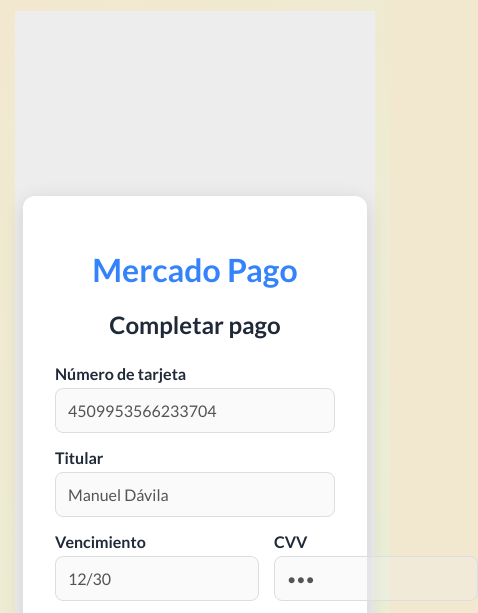
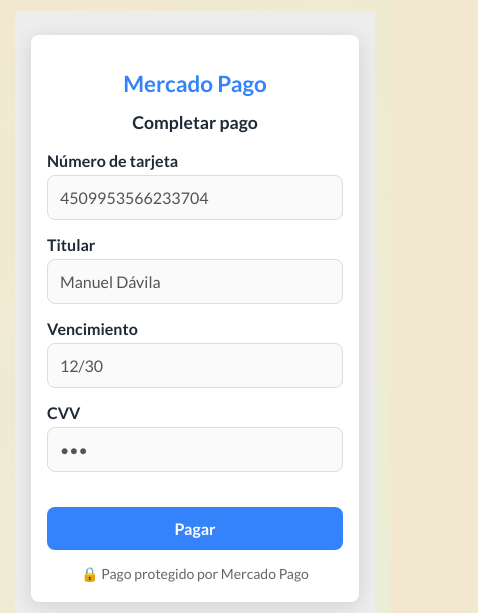
Before and after one commit to TiziCarrizo/ICS_G3_4K4_2026, an Angular app in the folder TrabajosPracticos/Practico_6/frontend/: page /mercado-pago in a window 390 px wide. Shown: the part 231-844 px from the top of the page, 478 px wide, since content can reach past the window. Built offline with nearby package versions, Linux system fonts and the light colour scheme.

Commit message:
90090: Modificaciones en mercado-pago

```diff
--- a/TrabajosPracticos/Practico_6/frontend/src/app/pages/comprar-entrada/comprar-entrada.ts
+++ b/TrabajosPracticos/Practico_6/frontend/src/app/pages/comprar-entrada/comprar-entrada.ts
@@ -97,21 +97,18 @@
         const formaPagoId = Number(this.form.get('formaPago')?.value);
         const formaPagoNombre = this.getFormaPagoNombre(formaPagoId);
 
+        if (formaPagoNombre === 'TARJETA') {
+            this.router.navigate(['/mercado-pago'], { state: { payload } });
+            this.isSubmitting = false;
+            return;
+        }
+
         try {
             const headers = new HttpHeaders({ 'Content-Type': 'application/json' });
-
-      // 1. Petición a la API
             await firstValueFrom(
             this.httpClient.post(`${this.apiBaseUrl}/api/compras/`, payload, { headers })
             );
 
-      // 2. Si es tarjeta, redirigimos al simulador
-      if (formaPagoNombre === 'TARJETA') {
-        this.router.navigate(['/mercado-pago']);
-        return;
-      }
-
-      // 3. Si es efectivo, abrimos el modal
             this.modalData = {
             cantidad: this.visitantes.length,
             fecha: this.form.get('fechaVisita')?.value,
--- a/TrabajosPracticos/Practico_6/frontend/src/app/pages/mercado-pago/mercado-pago.scss
+++ b/TrabajosPracticos/Practico_6/frontend/src/app/pages/mercado-pago/mercado-pago.scss
@@ -5,6 +5,12 @@
   justify-content: center;
   align-items: center;
   padding: 40px;
+
+  @media (max-width: 480px) {
+    padding: 16px;
+    align-items: flex-start;
+    padding-top: 24px;
+  }
 }
 
 .mp-card {
@@ -14,6 +20,11 @@
   border-radius: 12px;
   padding: 32px;
   box-shadow: 0 4px 20px rgba(0,0,0,.12);
+
+  @media (max-width: 480px) {
+    padding: 20px 16px;
+    border-radius: 8px;
+  }
 }
 
 .mp-header {
@@ -23,11 +34,20 @@
 
 .mp-header h1 {
   color: #3483fa;
+
+  @media (max-width: 480px) {
+    font-size: 1.4rem;
+  }
 }
 
 h2 {
   text-align: center;
   margin-bottom: 25px;
+
+  @media (max-width: 480px) {
+    font-size: 1.1rem;
+    margin-bottom: 18px;
+  }
 }
 
 .form-group {
@@ -56,6 +76,11 @@
 .row {
   display: flex;
   gap: 15px;
+
+  @media (max-width: 480px) {
+    flex-direction: column;
+    gap: 0;
+  }
 }
 
 .row .form-group {
@@ -73,6 +98,11 @@
   font-size: 18px;
   font-weight: bold;
   cursor: pointer;
+
+  @media (max-width: 480px) {
+    font-size: 1rem;
+    padding: 12px;
+  }
 }
 
 .btn-pagar:hover {
@@ -92,6 +122,10 @@
   border-radius: 12px;
   text-align: center;
 
+  @media (max-width: 480px) {
+    padding: 16px;
+  }
+
   .exito-icono {
     font-size: 2.5rem;
     margin-bottom: 8px;
@@ -102,6 +136,10 @@
     font-weight: 800;
     color: #00a650;
     margin-bottom: 6px;
+
+    @media (max-width: 480px) {
+      font-size: 1.1rem;
+    }
   }
 
   .exito-detalle {
--- a/TrabajosPracticos/Practico_6/frontend/src/app/pages/mercado-pago/mercado-pago.ts
+++ b/TrabajosPracticos/Practico_6/frontend/src/app/pages/mercado-pago/mercado-pago.ts
@@ -3,6 +3,7 @@
 import { FormsModule } from '@angular/forms';
 import { Router } from '@angular/router';
 import { HttpClient, HttpHeaders } from '@angular/common/http';
+
 
 
 @Component({
@@ -21,11 +22,15 @@
 
   procesando = false;
   pagoExitoso = false;
+  private payload: any;
 
 constructor(
     private router: Router,
     private httpClient: HttpClient
-  ) {}
+  ) {
+    const nav = this.router.getCurrentNavigation();
+    this.payload = nav?.extras?.state?.['payload'];
+  }
 
   formatearVencimiento() {
     let valor = this.vencimiento.replace(/\D/g, '');
@@ -38,7 +43,6 @@
   }
 
   pagar() {
-
   if (
     this.numeroTarjeta.length !== 16 ||
     this.titular.trim().length < 3 ||
@@ -51,15 +55,23 @@
 
   this.procesando = true;
 
+  const headers = new HttpHeaders({ 'Content-Type': 'application/json' });
+
+  this.httpClient.post('http://127.0.0.1:8000/api/compras/', this.payload, { headers })
+    .subscribe({
+      next: () => {
         setTimeout(() => {
-
           this.procesando = false;
           this.pagoExitoso = true;
-
           setTimeout(() => {
             this.router.navigate(['/mis-compras']);
-      }, 2000);
-
-    }, 3000);
+          }, 500);
+        }, 500);
+      },
+      error: () => {
+        this.procesando = false;
+        alert('Error al procesar el pago. Intentá de nuevo.');
+      }
+    });
 }
 }
```
Also changed, not shown: 2 other files (tests, documents, lock files or other folders). Lines whose indentation alone changed are shown as unchanged.
